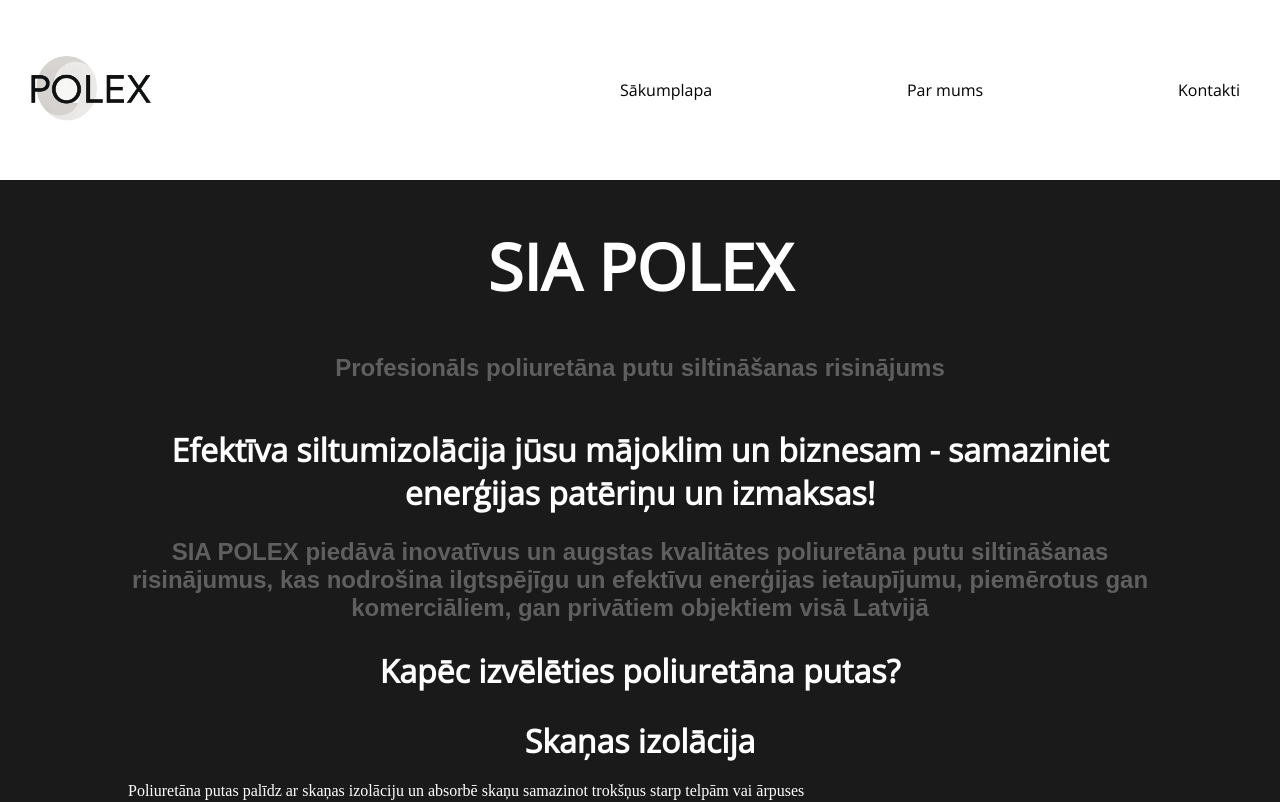
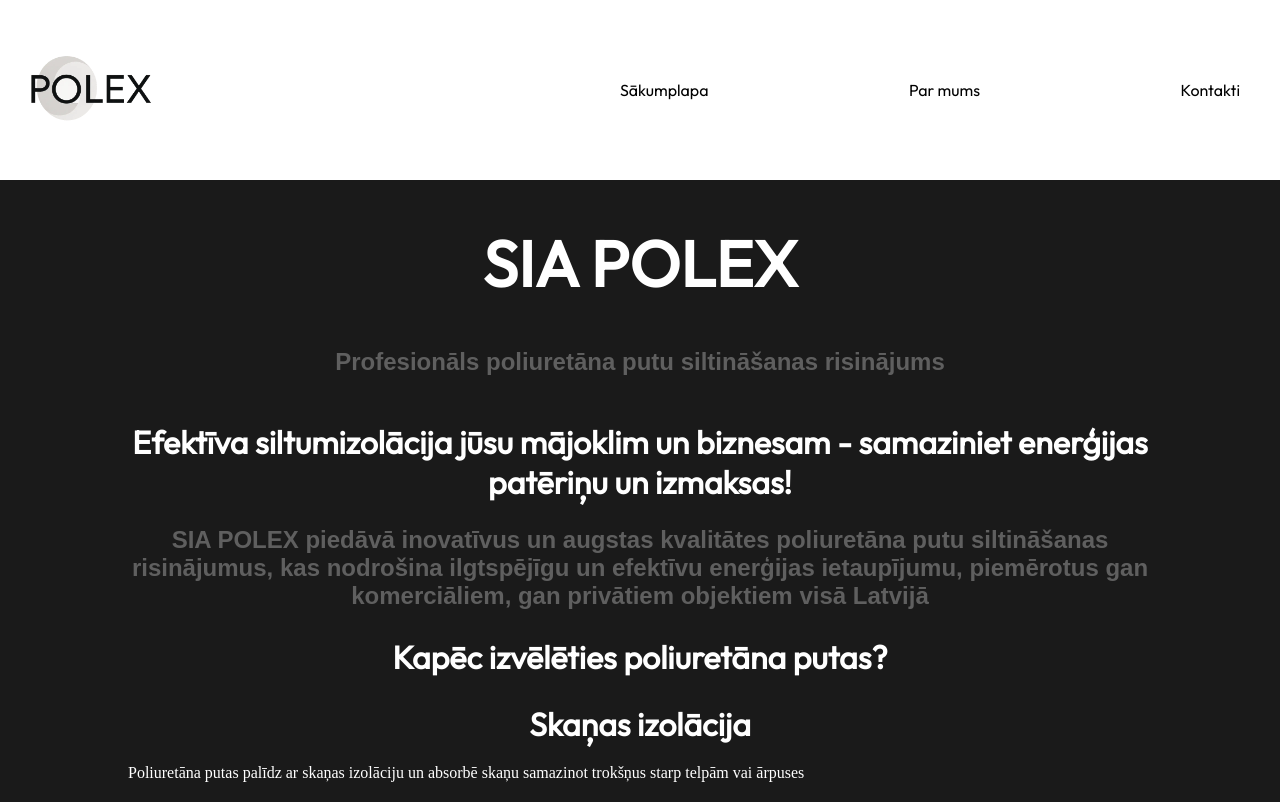
Before and after one commit to EduardsJ1/Polex, a React (Vite) app in the folder Polex/: page / in a window 1280 px wide. Shown: the top 802 px of the page. Built offline with nearby package versions, Linux system fonts and the light colour scheme.

Commit message:
adding icon testsing

```diff
--- a/Polex/src/Pages/Home.jsx
+++ b/Polex/src/Pages/Home.jsx
@@ -1,5 +1,5 @@
 import React from 'react';
-
+import Sound_mute_icon from '../assets/icons/Sound_mute.svg ';
 function Home() {
   return (
     <div className="page">
@@ -16,7 +16,9 @@ function Home() {
             <div className='icon-main-container'>
 
                 <div className='icon-container'>
-                    <div className='icon'></div>
+                    <div className='icon'>
+
+                    </div>
                     <div className='icon-text'>
                         <h2>Skaņas izolācija</h2>
                         <p>Poliuretāna putas palīdz ar skaņas izolāciju un absorbē skaņu samazinot trokšņus starp telpām vai ārpuses</p>
--- a/Polex/src/index.css
+++ b/Polex/src/index.css
@@ -1,6 +1,6 @@
 @font-face {
   font-family: 'Outfit';
-  src: local('Outfit'), url('./fonts/OpenSans-VariableFont_wdth,wght.ttf') format('truetype');
+  src: local('Outfit'), url('./fonts/Outfit-VariableFont_wght.ttf') format('truetype');
   font-weight: 400;
   font-style: normal;
   font-display: swap;
@@ -9,7 +9,7 @@
 
 @font-face {
   font-family: 'Open Sans';
-  src: local('Open Sans'), url('./fonts/Outfit-VariableFont_wght.ttf') format('truetype');
+  src: local('Open Sans'), url('./fonts/OpenSans-VariableFont_wdth,wght.ttf') format('truetype');
   font-weight: 400;
   font-style: normal;
   font-display: swap;
```
Also changed, not shown: Polex/src/assets/icons/Sound_mute.svg (added).
